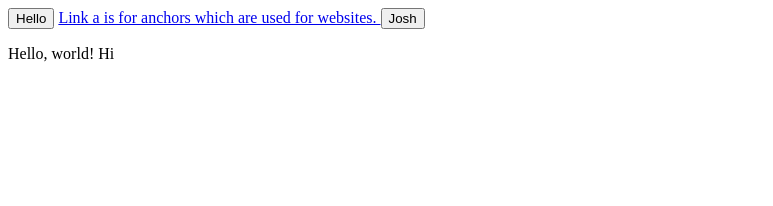
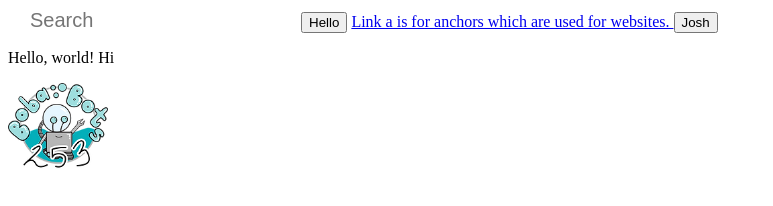
Before and after one commit to Shaguins/Calander, a plain HTML site: page index.html in a window 1280 px wide. Shown: the whole page, without its empty margins (0-773 px from the left). Drawn offline with Linux system fonts and the light colour scheme.

Commit message:
Added image and search field
Needs to start making some design elements and make it slightly more functional.

```diff
--- a/index.html
+++ b/index.html
@@ -1,9 +1,29 @@
 <!DOCTYPE html>
 <html>
+
   <head>
+
     <title>Calander</title>
+    <style>
+      .mainIcon {
+        width: 100px;
+
+      }
+      .searchBox{
+        font-size: 20px;
+        margin-left: 20px;
+
+        border-radius: 20px;
+        border: none;
+        box-shadow: 5px, 5px, 2px, rgb(143, 143, 143);
+      }
+    </style>
   </head>
+
   <body>
+
+    <input class="searchBox" type="text" placeholder="Search">
+
     <button onclick="location.reload()">
       Hello
     </button>
@@ -11,10 +31,14 @@
     <a href="https://www.bobabots253.org/" target="_blank">
       Link a is for anchors which are used for websites.
     </a>
+
     <button>Josh</button>
 
     <p>
       Hello, world! Hi
     </p>
+
+    <img class = "mainIcon", src="bobaBots.webp">
+
   </body>
 </html>
```
Also changed, not shown: bobaBots.webp (added).
